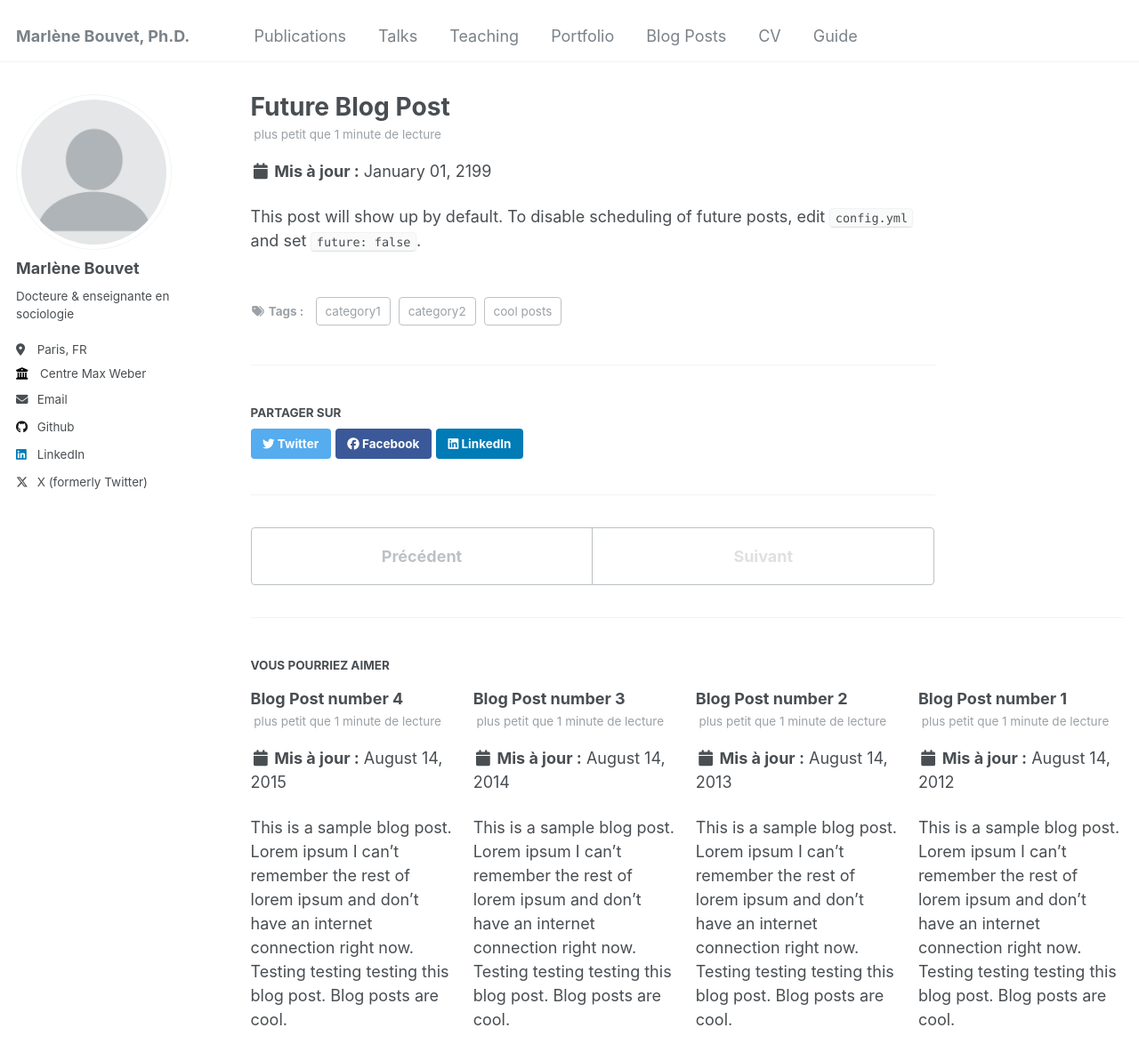
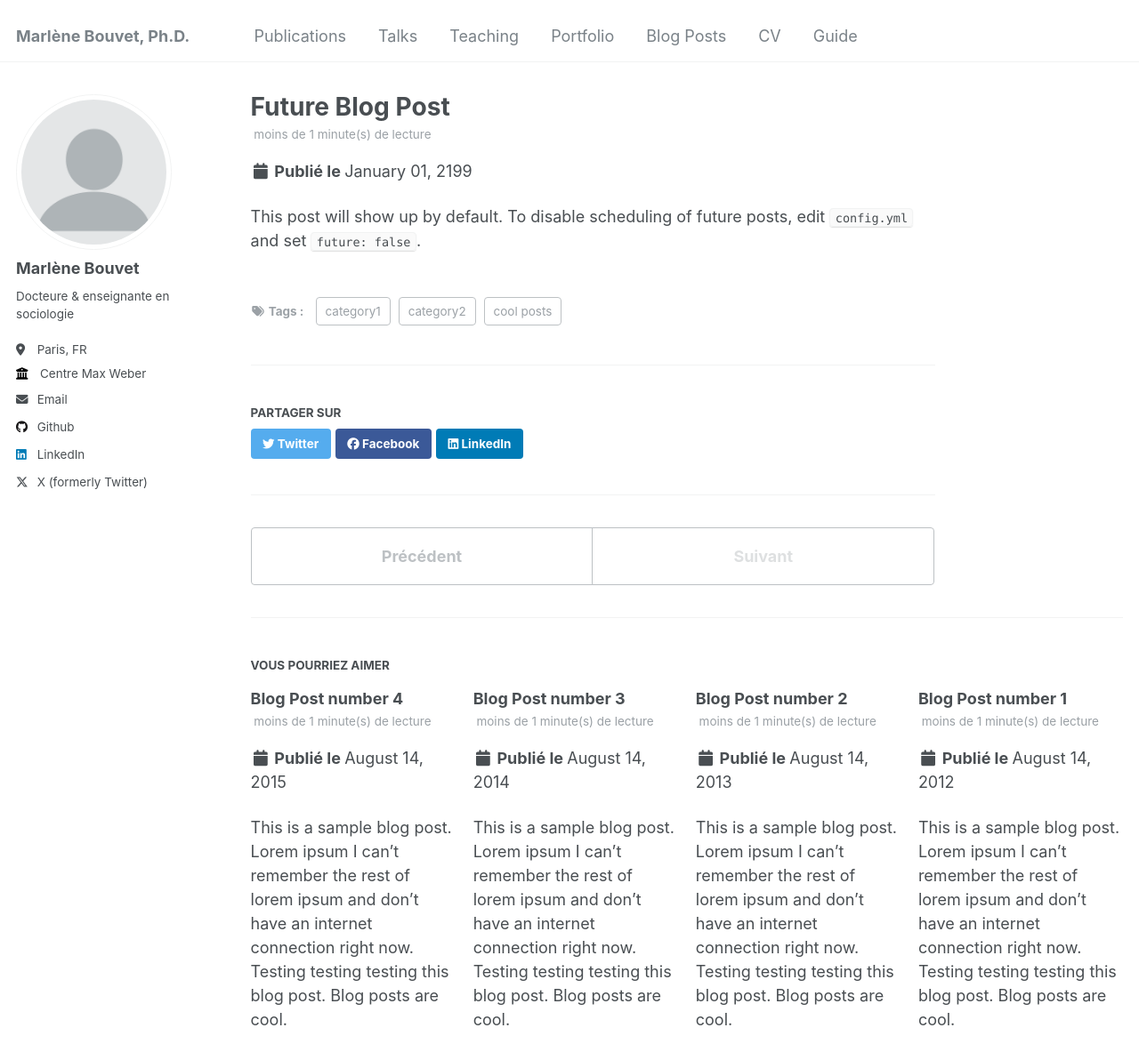
Before and after one commit to marlenebouvet/marlenebouvet.fr, a Jekyll site: the page built from _posts/2199-01-01-future-post.md, in a window 1280 px wide and 1400 px high. Shown: the top 1192 px of the window at 89% size. Built offline with Jekyll 4.4.1, drawn with Linux system fonts in a browser that asks for light colours.

Commit message:
more internationalization

```diff
--- a/_data/ui-text.yml
+++ b/_data/ui-text.yml
@@ -17,6 +17,7 @@ en: &DEFAULT_EN
   tags_label                 : "Tags:"
   categories_label           : "Categories:"
   date_label                 : "Published:"
+  venue			     : "Published in"
   comments_label             : "Leave a Comment"
   comments_title             : "Comments"
   more_label                 : "Learn More"
@@ -105,13 +106,14 @@ fr: &DEFAULT_FR
   breadcrumb_separator       : "/"
   toc_label                  : "Sur cette page"
   ext_link_label             : "Lien direct"
-  less_than                  : "plus petit que"
-  minute_read                : "minute de lecture"
+  less_than                  : "moins de"
+  minute_read                : "minute(s) de lecture"
   share_on_label             : "Partager sur"
   meta_label                 :
   tags_label                 : "Tags :"
   categories_label           : "Catégories :"
-  date_label                 : "Mis à jour :"
+  date_label                 : "Publié le "
+  venue			     : "Publié dans"
   comments_label             : "Laisser un commentaire"
   comments_title             :
   more_label                 : "Lire plus"
--- a/_includes/archive-single.html
+++ b/_includes/archive-single.html
@@ -41,7 +41,7 @@
         {% if post.collection == 'teaching' %}
           <p> {{ post.type }}, <i>{{ post.venue }}</i>, {{ post.date | default: "1900-01-01" | date: "%Y" }} </p>
         {% elsif post.collection == 'publications' %}
-          <p>Published in <i>{{ post.venue }}</i>, {{ post.date | default: "1900-01-01" | date: "%Y" }} </p>
+          <p>{{ site.data.ui-text[site.local].venue | default: "Published in"}} <i>{{ post.venue }}</i>, {{ post.date | default: "1900-01-01" | date: "%Y" }} </p>
         {% elsif post.date %}
          <p class="page__date"><strong><i class="fa fa-fw fa-calendar" aria-hidden="true"></i> {{ site.data.ui-text[site.locale].date_label | default: "Published:" }}</strong> <time datetime="{{ post.date | default: "1900-01-01" | date_to_xmlschema }}">{{ post.date | default: "1900-01-01" | date: "%B %d, %Y" }}</time></p>
         {% endif %}
@@ -53,13 +53,13 @@
     {% endif %}
 
     {% if post.citation and post.paperurl and post.slidesurl %}
-      <p>{{ site.data.ui-text[site.locale].recommended_citation | default: "Recommended citation: }} {{ post.citation }}<br /><a href="{{ post.paperurl }}">{{ site.data.ui-text[site.locale].dwnl_paper | default: "Download Paper" }}</a> | <a href="{{ post.slidesurl }}">Download Slides</a></p>
+      <p>{{ site.data.ui-text[site.locale].recommended_citation | default: "Recommended citation:" }} {{ post.citation }}<br /><a href="{{ post.paperurl }}">{{ site.data.ui-text[site.locale].dwnl_paper | default: "Download Paper" }}</a> | <a href="{{ post.slidesurl }}">{{ site.data.ui-text[site.locale].dwnl_slides | default: "Download Slides" }}</a></p>
     {% elsif post.citation and post.paperurl %}
-      <p>{{ site.data.ui-text[site.locale].recommended_citation | default: "Recommended citation: }} {{ post.citation }}<br /><a href="{{ post.paperurl }}">{{ site.data.ui-text[site.locale].dwnl_paper | default: "Download Paper" }}</a></p>
+      <p>{{ site.data.ui-text[site.locale].recommended_citation | default: "Recommended citation:" }} {{ post.citation }}<br /><a href="{{ post.paperurl }}">{{ site.data.ui-text[site.locale].dwnl_paper | default: "Download Paper" }}</a></p>
     {% elsif post.citation and post.slidesurl %}
-      <p>{{ site.data.ui-text[site.locale].recommended_citation | default: "Recommended citation: }} {{ post.citation }}<br /><a href="{{ post.slidesurl }}">Download Slides</a></p>
+      <p>{{ site.data.ui-text[site.locale].recommended_citation | default: "Recommended citation:" }} {{ post.citation }}<br /><a href="{{ post.slidesurl }}">{{ site.data.ui-text[site.locale].dwnl_slides | default: "Download Slides" }}</a></p>
     {% elsif post.citation %}
-      <p>{{ site.data.ui-text[site.locale].recommended_citation | default: "Recommended citation: }} {{ post.citation }}</p>
+      <p>{{ site.data.ui-text[site.locale].recommended_citation | default: "Recommended citation:" }} {{ post.citation }}</p>
     {% elsif post.paperurl %}
       <p><a href=" {{ post.paperurl }} ">{{ site.data.ui-text[site.locale].dwnl_paper | default: "Download Paper" }}</a></p>
     {% elsif post.slidesurl %}
--- a/_layouts/single.html
+++ b/_layouts/single.html
@@ -48,13 +48,13 @@ layout: default
         {{ content }}
 
         {% if page.citation and page.paperurl and page.slidesurl %}
-          <p style="font-size: smaller">Recommended citation: {{ page.citation }}<br /><a href="{{ page.paperurl }}">Download Paper</a> | <a href="{{ page.slidesurl }}">Download Slides</a></p>
+          <p style="font-size: smaller">{{ site.data.ui-text[site.locale].recommended_citation | default: "Recommended citation:" }} {{ page.citation }}<br /><a href="{{ page.paperurl }}">Download Paper</a> | <a href="{{ page.slidesurl }}">Download Slides</a></p>
         {% elsif page.citation and page.paperurl %}
-          <p style="font-size: smaller">Recommended citation: {{ page.citation }}<br /><a href="{{ page.paperurl }}">Download Paper</a></p>
+          <p style="font-size: smaller">{{ site.data.ui-text[site.locale].recommended_citation | default: "Recommended citation:" }} {{ page.citation }}<br /><a href="{{ page.paperurl }}">Download Paper</a></p>
         {% elsif page.citation and page.slidesurl %}
-          <p style="font-size: smaller">Recommended citation: {{ page.citation }}<br /><a href="{{ page.slidesurl }}">Download Slides</a></p>
+          <p style="font-size: smaller">{{ site.data.ui-text[site.locale].recommended_citation | default: "Recommended citation:" }} {{ page.citation }}<br /><a href="{{ page.slidesurl }}">Download Slides</a></p>
         {% elsif page.citation %}
-          <p style="font-size: smaller">Recommended citation: {{ page.citation }}</p>
+          <p style="font-size: smaller">{{ site.data.ui-text[site.locale].recommended_citation | default: "Recommended citation:" }} {{ page.citation }}</p>
         {% elsif page.slidesurl %}
           <p style="font-size: smaller"><a href="{{ page.slidesurl }}">Download Slides</a></p>
         {% endif %}
```
